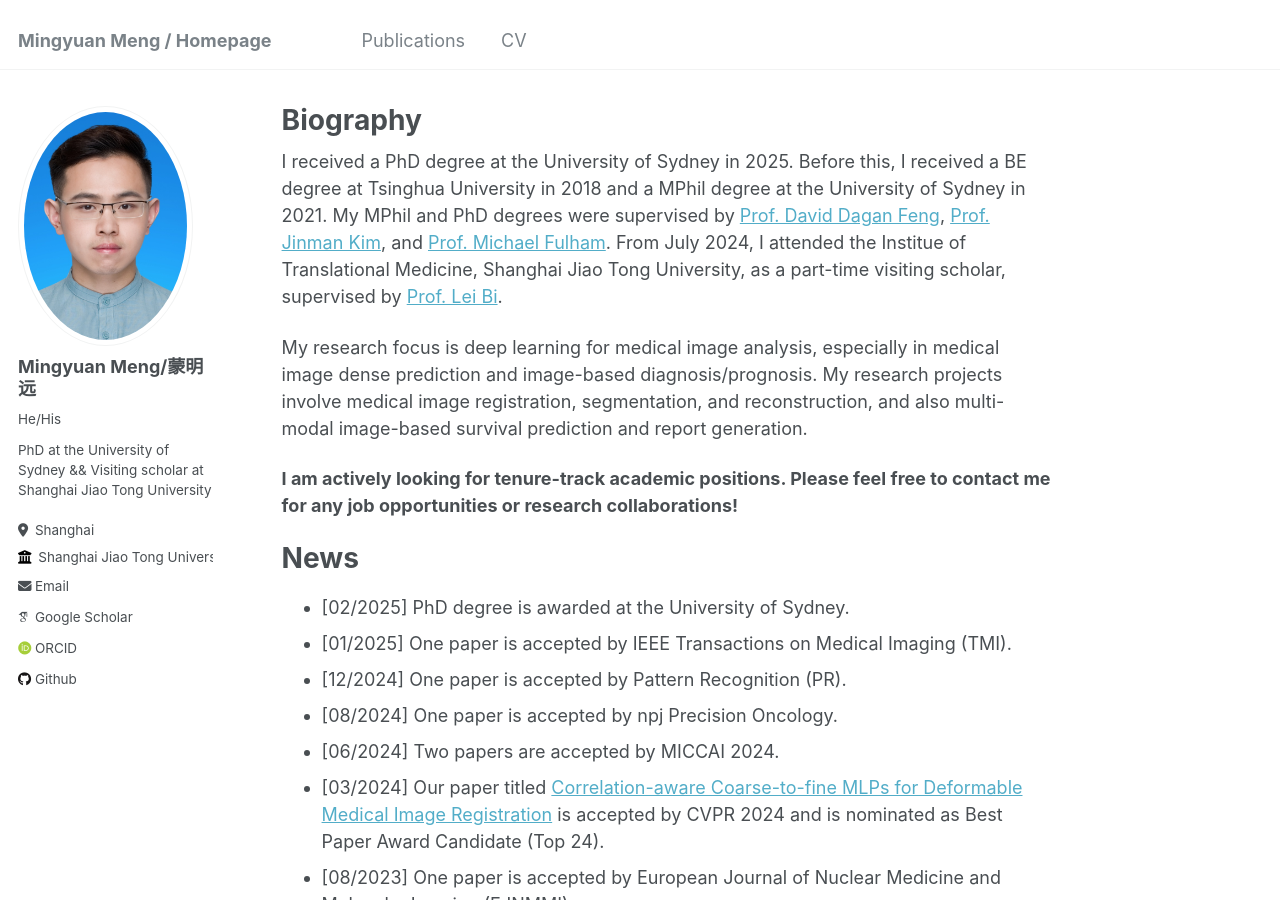
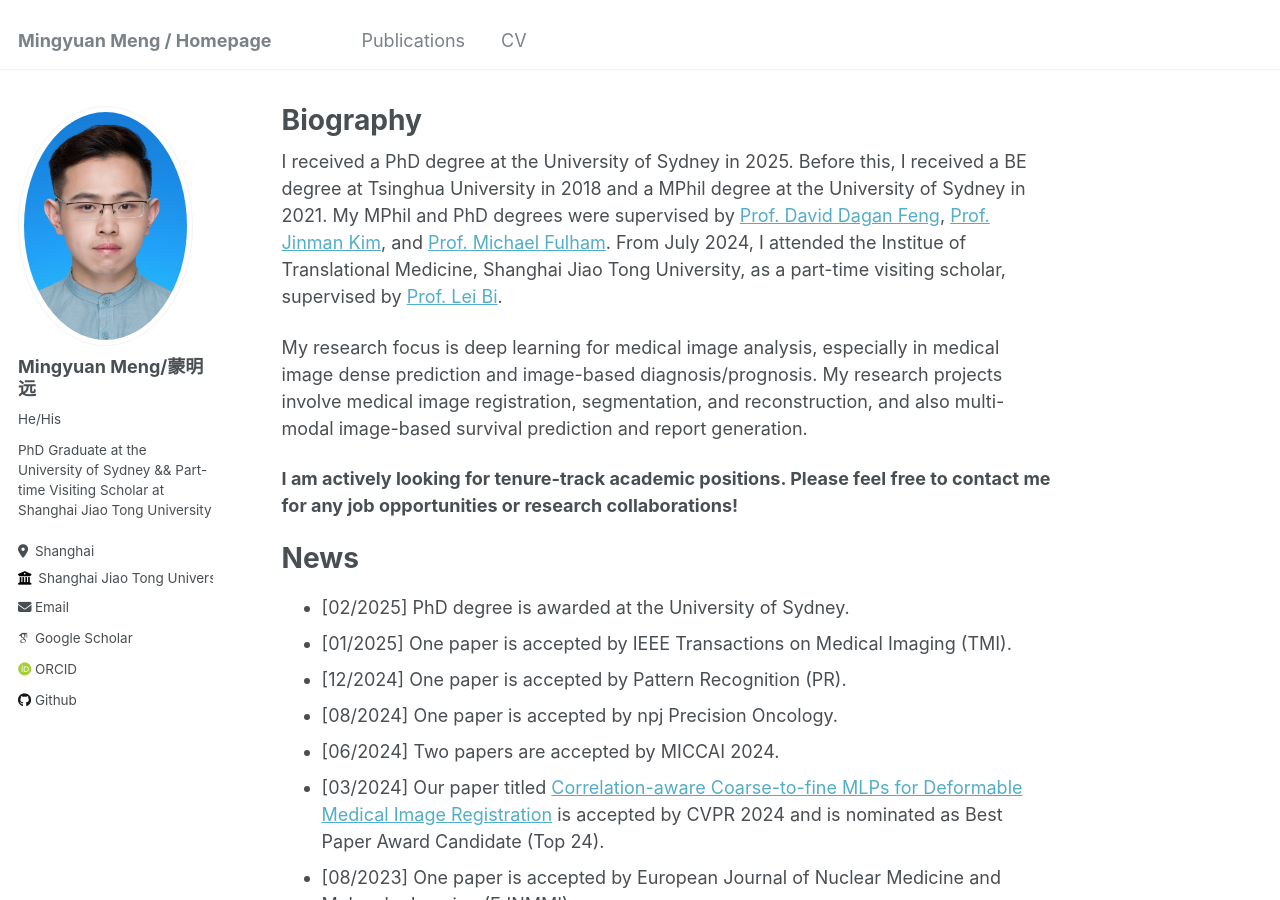
Before and after one commit to MungoMeng/mungomeng.github.io, a Jekyll site: the page built from _pages/about.md, in a window 1280 px wide and 900 px high. Built offline with Jekyll 4.4.1, drawn with Linux system fonts in a browser that asks for light colours; some web fonts are replaced.

Commit message:
Update _config.yml

```diff
--- a/_config.yml
+++ b/_config.yml
@@ -24,7 +24,7 @@ author:
   avatar           : "profile.png"
   name             : "Mingyuan Meng/蒙明远"
   pronouns         : "He/His"
-  bio              : "PhD at the University of Sydney && Visiting scholar at Shanghai Jiao Tong University"
+  bio              : "PhD Graduate at the University of Sydney && Part-time Visiting Scholar at Shanghai Jiao Tong University"
   location         : "Shanghai"
   employer         : "Shanghai Jiao Tong University"
   uri              : # URL
```
